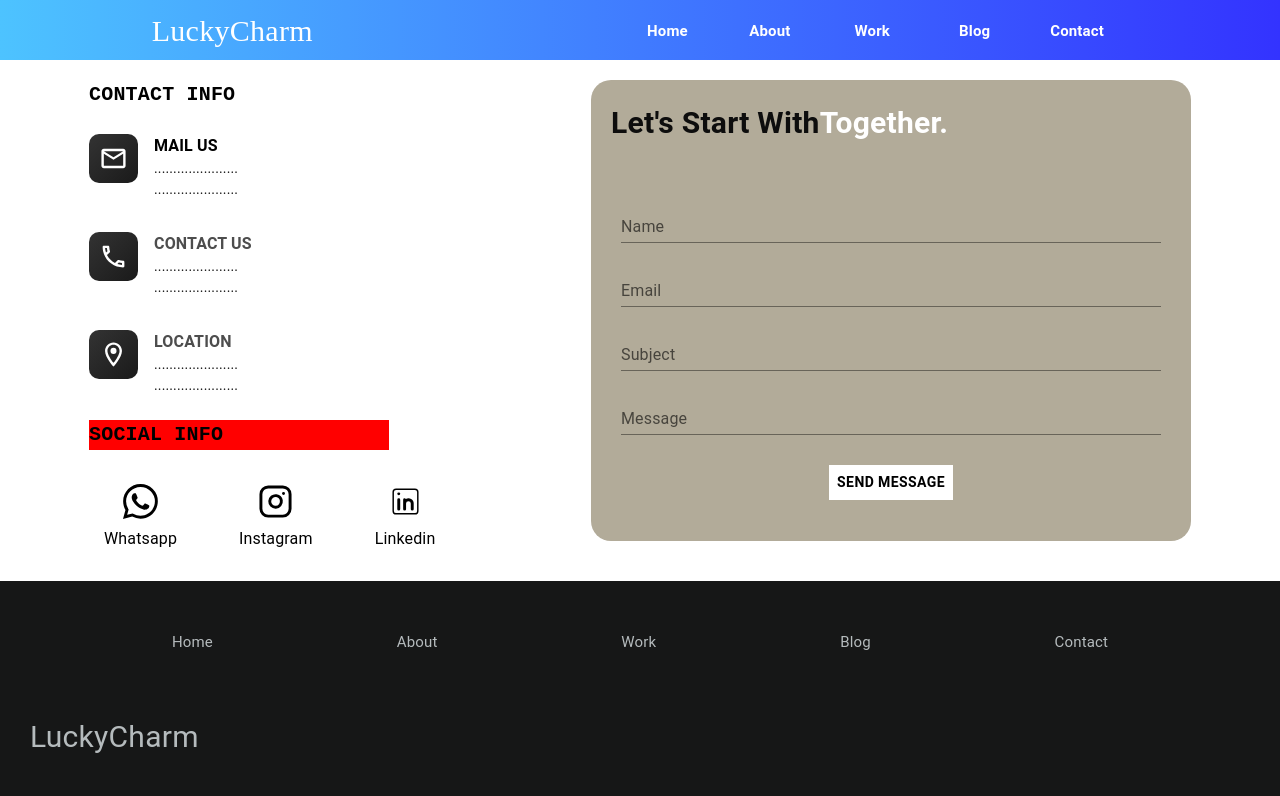
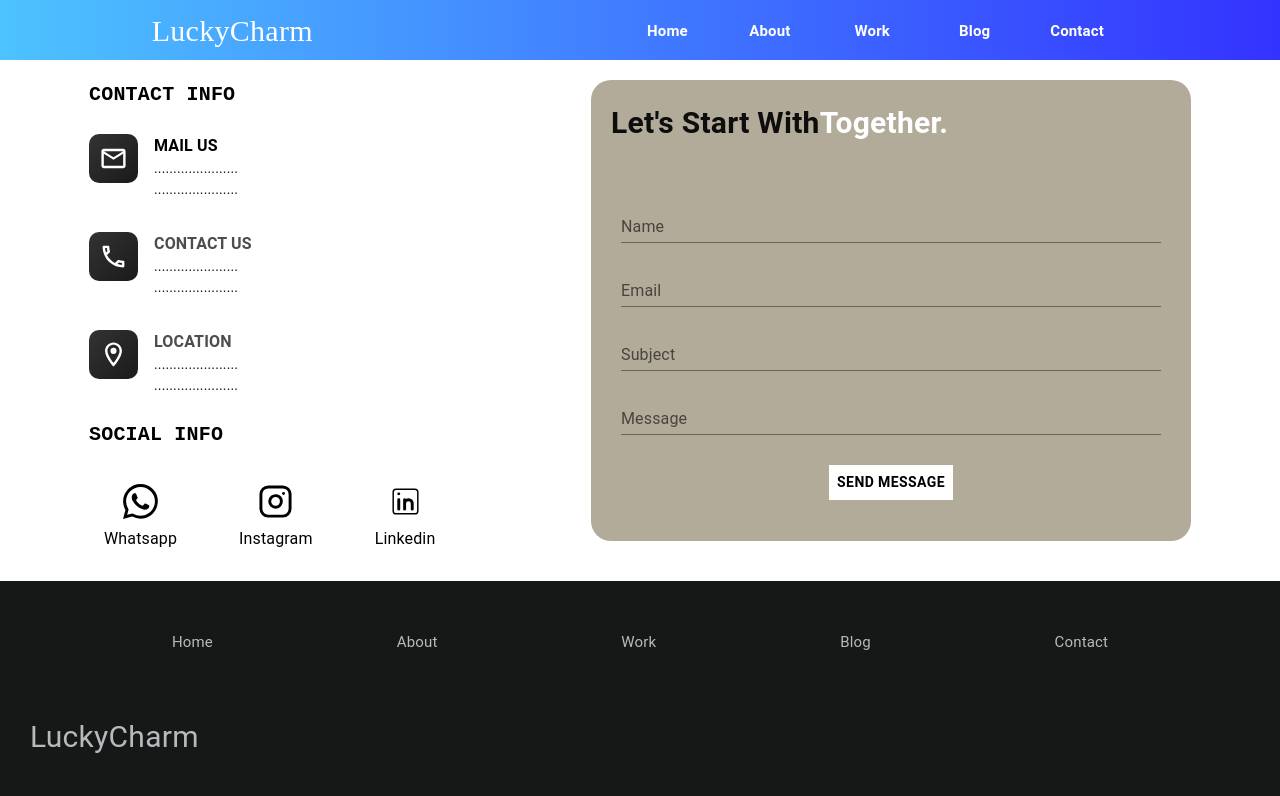
Before and after one commit to Gokul-pga/lucky, a Next.js app: page /contact in a window 1280 px wide. Shown: the top 796 px of the page. Built offline with nearby package versions, Linux system fonts and the light colour scheme.

Commit message:
contact background removed

```diff
--- a/pages/contact.js
+++ b/pages/contact.js
@@ -146,7 +146,7 @@ function Contact() {
             <Stack gap={3} sx={{ flexDirection: "column" }}>
               <Typography
                 className="animate__animated animate__zoomIn"
-                sx={{ color: "black", fontSize: "20px",fontWeight:'bold',fontFamily:'monospace',width:'100%', bgcolor:'red' }}
+                sx={{ color: "black", fontSize: "20px",fontWeight:'bold',fontFamily:'monospace',width:'100%' }}
               >
                 SOCIAL INFO
               </Typography>
```
